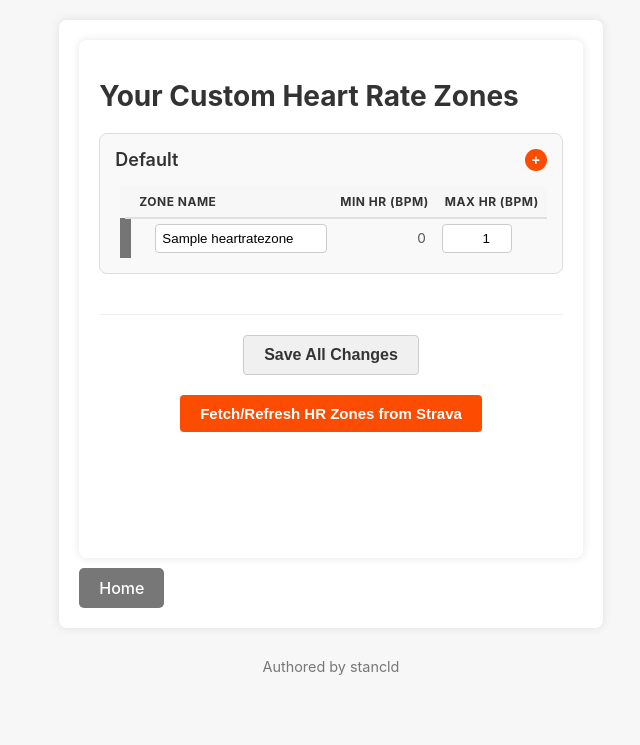
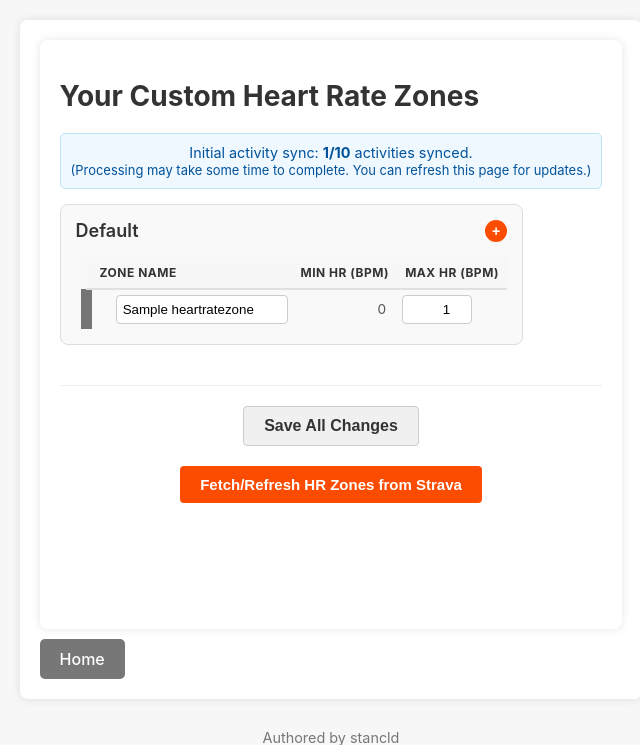
Before and after one commit to stancld/zonelens, a Django app: page /api/user/hr-zones/ in a window 1280 px wide. Shown: the top 745 px of the page, without its empty margins (309-949 px from the left). Run offline with Django 5.2, Linux system fonts and the light colour scheme; a user stored in the database is signed in; tables that the repository leaves empty hold one stand-in row (values such as "Sample post"); parts of the project's set-up code (start-up, migrations or seed data) failed here and were passed over.

Commit message:
feat: Display sync status

```diff
--- a/backend/api/models.py
+++ b/backend/api/models.py
@@ -340,6 +340,12 @@ class ActivityProcessingQueue(models.Model):
 		help_text="The start time of the last successfully processed activity.",
 		default=get_default_processing_start_time,
 	)
+	total_activities = models.IntegerField(
+		null=True, blank=True, help_text="Total number of activities to sync for the user."
+	)
+	num_processed = models.IntegerField(
+		default=0, help_text="Number of activities processed so far."
+	)
 	created_at = models.DateTimeField(auto_now_add=True)
 	updated_at = models.DateTimeField(auto_now=True)
 
--- a/backend/api/templates/api/hr_zone_display.html
+++ b/backend/api/templates/api/hr_zone_display.html
@@ -219,6 +219,15 @@ nav {
 
     <div class="container">
         <h1>Your Custom Heart Rate Zones</h1>
+
+        {% if total_activities is not None %}
+            <div style="text-align: center; font-size: 0.9em; margin-bottom: 15px; padding: 10px; border: 1px solid #bde5f8; background-color: #f0f8ff; color: #00529b; border-radius: 5px;">
+                Initial activity sync: <strong>{{ num_processed }}/{{ total_activities }}</strong> activities synced.
+                {% if num_processed < total_activities %}
+                    <br><span style="font-size:0.9em;">(Processing may take some time to complete. You can refresh this page for updates.)</span>
+                {% endif %}
+            </div>
+        {% endif %}
 
         {% if error_message %}
             <p class="error-message">{{ error_message }}</p>
--- a/backend/api/urls.py
+++ b/backend/api/urls.py
@@ -28,6 +28,7 @@ from api import views
 
 urlpatterns = [
 	path("profile/", views.user_profile, name="user_profile"),
+	path("profile/sync_status", views.sync_status, name="sync_status"),
 	path("auth/strava/", views.strava_authorize, name="strava_authorize"),
 	path("auth/strava/callback/", views.strava_callback, name="strava_callback"),
 	path(
--- a/backend/api/views.py
+++ b/backend/api/views.py
@@ -22,6 +22,7 @@
 
 from __future__ import annotations
 
+import contextlib
 import json
 import logging
 from datetime import datetime
@@ -58,8 +59,10 @@ from api.models import (
 	HeartRateZone,
 	StravaUser,
 	ZoneSummary,
+	get_default_processing_start_time,
 )
 from api.serializers import CustomZonesConfigSerializer, ZoneSummarySerializer
+from api.strava_client import StravaApiClient
 from api.utils import determine_weeks_in_month, encrypt_data
 from api.worker import Worker
 
@@ -195,7 +198,19 @@ def _generate_token_payload(code: str) -> dict:
 
 def index_view(request: HttpRequest) -> HttpResponse:
 	"""Serves the main index.html template."""
-	return render(request, "index.html")
+	context = {}
+	if request.user.is_authenticated:
+		try:
+			queue_entry = ActivityProcessingQueue.objects.get(user__user=request.user)
+			# Only show status if total_activities is known (not None)
+			if queue_entry.total_activities is not None:
+				context["num_processed"] = queue_entry.num_processed
+				context["total_activities"] = queue_entry.total_activities
+		except ActivityProcessingQueue.DoesNotExist:
+			pass  # No queue entry, nothing to add to context
+		except Exception as e:
+			logger.error(f"Error fetching ActivityProcessingQueue for user {request.user.id}: {e}")
+	return render(request, "index.html", context)
 
 
 @api_view(["GET"])
@@ -218,6 +233,26 @@ def user_profile(request: Request) -> Response:
 			"api_token": api_token,
 		}
 	)
+
+
+@api_view(["GET"])
+@permission_classes([IsAuthenticated])
+def sync_status(request: Request) -> Response:
+	"""Returns activity sync status for the authenticated user."""
+	user = request.user
+	data = {}
+
+	with contextlib.suppress(ActivityProcessingQueue.DoesNotExist):
+		strava_user = user.strava_profile
+		queue_entry = ActivityProcessingQueue.objects.get(user=strava_user)
+
+		if queue_entry.total_activities is not None:
+			data["sync_status"] = {
+				"num_processed": queue_entry.num_processed,
+				"total_activities": queue_entry.total_activities,
+			}
+
+	return Response(data)
 
 
 class CustomZonesSettingsView(generics.ListCreateAPIView):
@@ -394,6 +429,29 @@ class FetchStravaHRZonesView(APIView):
 							f"User {user_strava_profile.strava_id} added to activity processing "
 							"queue after fetching Strava HR zones."
 						)
+					try:
+						strava_api_client = StravaApiClient(user_strava_profile)
+						start_time_dt = get_default_processing_start_time()
+						start_timestamp = int(start_time_dt.timestamp())
+						activities = strava_api_client.fetch_all_strava_activities(
+							after=start_timestamp
+						)
+						if activities is not None:
+							_obj.total_activities = len(activities)
+							_obj.save(update_fields=["total_activities"])
+						else:
+							logger.warning(
+								f"Could not fetch activities to determine total for user "
+								f"{user_strava_profile.strava_id}. total_activities will be None."
+							)
+							_obj.total_activities = None  # Explicitly set to None if fetch fails
+							_obj.save(update_fields=["total_activities"])
+					except Exception as e:
+						logger.error(
+							f"Failed to count activities for user {user_strava_profile.strava_id}: {e}"  # noqa: E501
+						)
+						_obj.total_activities = None  # Ensure it's None on error
+						_obj.save(update_fields=["total_activities"])
 
 				successful_message = "Strava HR zones fetch process completed."
 				if created:
@@ -489,6 +547,19 @@ class UserHRZonesDisplayView(LoginRequiredMixin, TemplateView):
 			for choice in ActivityType  # type: ignore[attr-defined]
 			if choice != ActivityType.DEFAULT
 		]
+
+		# Add activity processing queue status
+		if user.is_authenticated and hasattr(user, "strava_profile"):
+			try:
+				queue_entry = ActivityProcessingQueue.objects.get(user=user.strava_profile)
+				if queue_entry.total_activities is not None:
+					context["num_processed"] = queue_entry.num_processed
+					context["total_activities"] = queue_entry.total_activities
+			except ActivityProcessingQueue.DoesNotExist:
+				pass  # No queue entry, nothing to add
+			except Exception as e:
+				logger.error(f"Error fetching ActivityProcessingQueue for user {user.id}: {e}")
+
 		return context
 
 	def post(self, request: HttpRequest, *args: Any, **kwargs: Any) -> HttpResponse:  # noqa: ARG002
@@ -806,6 +877,33 @@ class UserHRZonesDisplayView(LoginRequiredMixin, TemplateView):
 					logger.info(
 						f"User {strava_user.strava_id} added to activity processing queue."
 					)
+				try:
+					strava_api_client = StravaApiClient(strava_user)
+					start_time_dt = get_default_processing_start_time()
+					start_timestamp = int(start_time_dt.timestamp())
+					activities = strava_api_client.fetch_all_strava_activities(
+						after=start_timestamp
+					)
+					if activities is not None:
+						_obj.total_activities = len(activities)
+						_obj.save(update_fields=["total_activities"])
+						logger.info(
+							f"Found {len(activities)} activities to sync for user "
+							f"{strava_user.strava_id} since {start_time_dt.date()}."
+						)
+					else:
+						logger.warning(
+							f"Could not fetch activities to determine total for user "
+							f"{strava_user.strava_id}. total_activities will be None."
+						)
+						_obj.total_activities = None  # Explicitly set to None if fetch fails
+						_obj.save(update_fields=["total_activities"])
+				except Exception as e_count:
+					logger.error(
+						f"Error counting activities for user {strava_user.strava_id}: {e_count}"
+					)
+					_obj.total_activities = None  # Ensure it's None on error
+					_obj.save(update_fields=["total_activities"])
 
 		except Exception as e:
 			logger.error(f"Error creating new activity config for {activity_type_value}: {e!r}")
--- a/backend/api/worker.py
+++ b/backend/api/worker.py
@@ -64,7 +64,7 @@ class Worker:
 
 	def process_user_activities(  # noqa: C901
 		self, after_timestamp: int | None = None, limit: int = 10
-	) -> tuple[int | None, bool]:
+	) -> tuple[int | None, bool, int]:
 		"""Process user activities in bulk after the account setup.
 
 		Fetches user's Strava activities after a given unix timestamp, processes heart rate data,
@@ -75,7 +75,10 @@ class Worker:
 
 		Returns
 		-------
-			Tuple of the last activity's start time and an indication if more activities exist.
+			Tuple of:
+				- last activity's start time,
+				- boolean indicating if more activities exist,
+				- count of processed activities.
 		"""
 		self.logger.info(f"Starting activity processing for user {self.user.strava_id}.")
 
@@ -96,7 +99,7 @@ class Worker:
 
 		if not activities:
 			self.logger.info(f"No new activities found for user {self.user.strava_id} to process.")
-			return None, False
+			return None, False, 0
 
 		processed_count = 0
 		last_activity_start_time = None
@@ -169,7 +172,7 @@ class Worker:
 		self.logger.info(
 			f"Finished processing {processed_count} activities for user {self.user.strava_id}."
 		)
-		return last_activity_start_time, more_activities_exist
+		return last_activity_start_time, more_activities_exist, processed_count
 
 	def process_new_activity(self, user_strava_id: int, activity_id: int) -> None:
 		"""Process a single new activity for a given user upon a webhook event notification."""
```
Also changed, not shown: backend/api/scheduler.py (+31 -23 lines), backend/api/templates/index.html (+8 -0 lines), extension/content.js (+65 -11 lines), backend/api/migrations/0007_activityprocessingqueue_num_processed_and_more.py (added).
